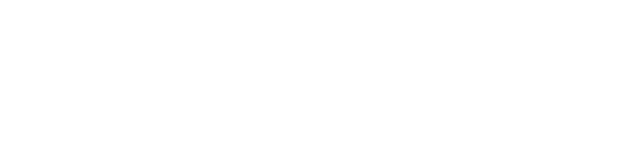
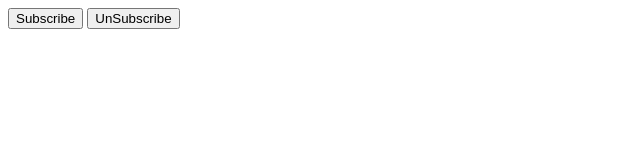
Before and after one commit to uidev547/web-notifications, a plain HTML site: page index.html in a window 1280 px wide. Shown: the whole page, without its empty margins (0-640 px from the left). Drawn offline with Linux system fonts and the light colour scheme.

Commit message:
Update index.html

```diff
--- a/index.html
+++ b/index.html
@@ -5,5 +5,7 @@
         <script src="./main.js" type="text/javascript"></script>
     </head>
     <body>
+        <button onclick="subscribe()">Subscribe</button>
+        <button onclick="unsubscribe()">UnSubscribe</button>
     </body>
 </html>
```
